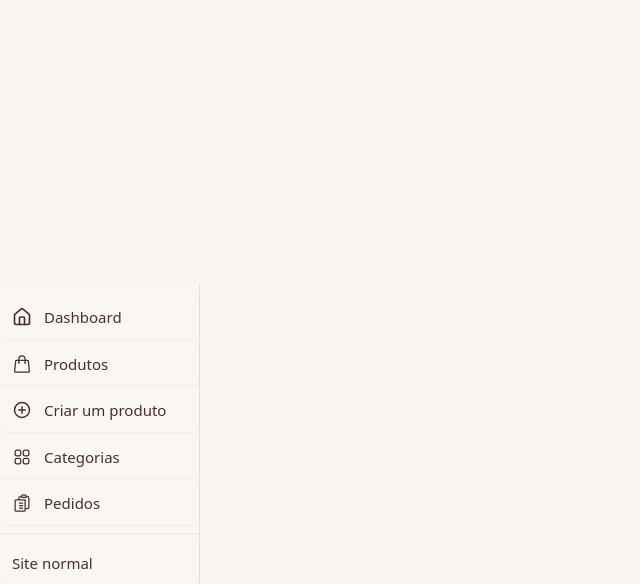
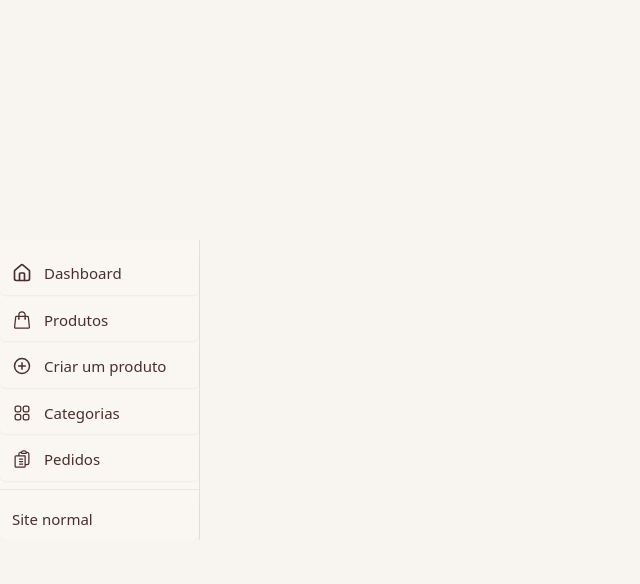
Before and after one commit to pedroguedes9/finalproject-CS50, a Flask app: page /admin/orders/ in a window 1280 px wide. Shown: the part 584-1168 px from the top of the page, without its empty margins (0-640 px from the left). After the commit the page ends 1124 px from the top, so only its background shows below. Run offline with Flask 3, Linux system fonts and the light colour scheme; a user stored in the database is signed in; some libraries are stand-ins or nearby versions.

Commit message:
fix altura layout

```diff
--- a/projeto-confeitaria/templates/admin_layout.html
+++ b/projeto-confeitaria/templates/admin_layout.html
@@ -13,7 +13,7 @@
 
     <div class="drawer lg:drawer-open">
         <input id="my-drawer-4" type="checkbox" class="drawer-toggle" />
-        <div class="drawer-content">
+        <div class="drawer-content flex flex-col min-h-dvh bg-[#F8F5F0]">
             <!-- Navbar -->
             <header>
                 <nav class="navbar w-full bg-[#D4A5A5]/80 backdrop-blur-md shadow-xl shadow-[#815a5b]/10" >
@@ -28,7 +28,7 @@
                 </nav>
             </header>
             {% include "_messages.html" %}
-            <main class="bg-[#F8F5F0] h-dvh">
+            <main class="bg-[#F8F5F0] flex-1 ">
                 {% block main %} {% endblock %}
             </main>
         </div>
```
